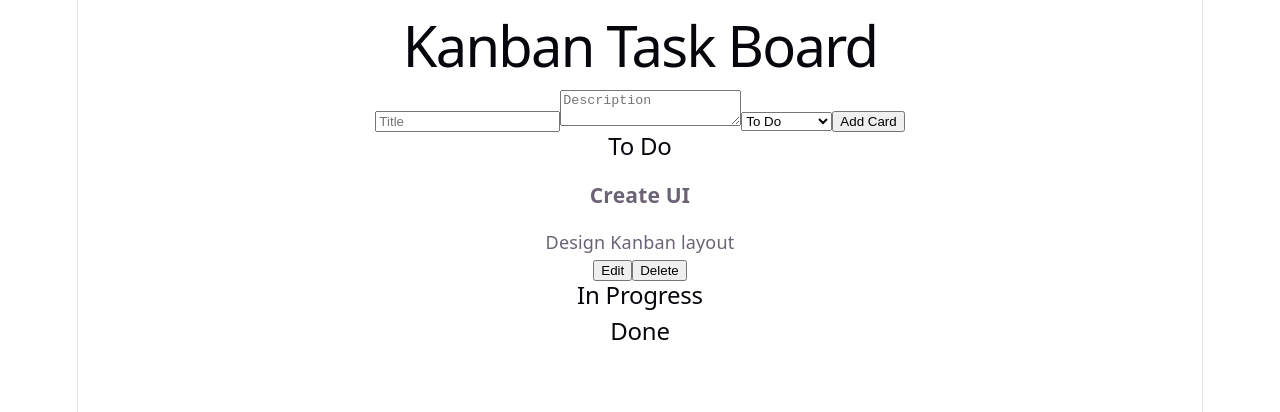
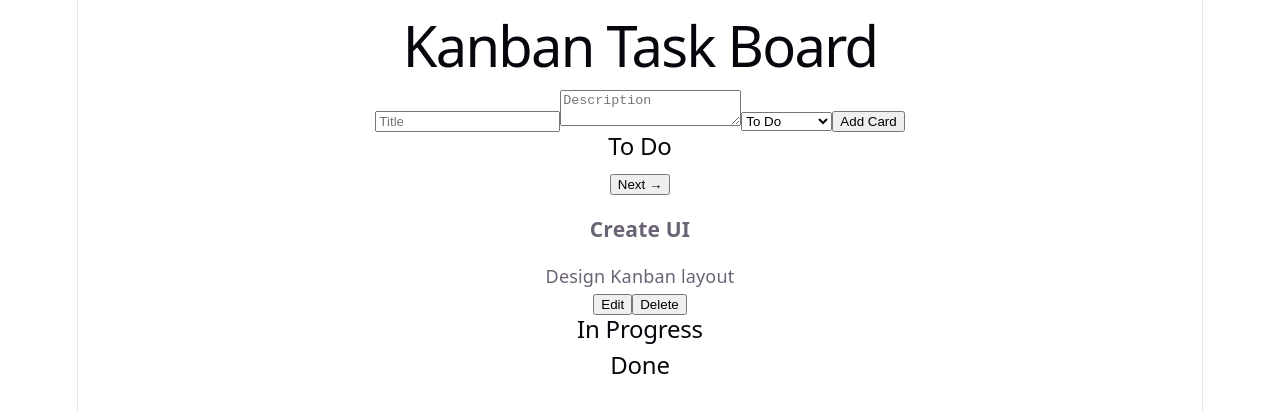
Before and after one commit to JebinDanielR/Kanban-Board, a React (Vite) app in the folder capstone-react/: page / in a window 1280 px wide. Shown: the top 412 px of the page. Built offline with nearby package versions, Linux system fonts and the light colour scheme.

Commit message:
Implemented next and previous buttons for movement of cards across columns

```diff
--- a/capstone-react/src/App.jsx
+++ b/capstone-react/src/App.jsx
@@ -38,6 +38,29 @@ function App() {
         tasks.filter(task => task.id !== id)
     )}
 
+    const moveTask = (id, direction) => {
+
+  const order = ["todo", "inprogress", "done"];
+
+  setTasks(prevTasks =>
+    prevTasks.map(task => {
+
+      if (task.id !== id) {
+        return task;
+      }
+
+      const current = order.indexOf(task.column);
+      const nextIndex =direction === "next"? current + 1: current - 1;
+
+      return {
+        ...task,
+        column: order[nextIndex]
+      };
+    })
+  );
+
+};
+
   return (<>
       <Header />
 
@@ -51,6 +74,7 @@ function App() {
         columns={columns}
         updateTask={updateTask}
         deleteTask={deleteTask}
+        moveTask={moveTask}
       />
     </>
   );
--- a/capstone-react/src/Components/Board.jsx
+++ b/capstone-react/src/Components/Board.jsx
@@ -1,6 +1,6 @@
 import Column from "./Column.jsx";
 
-function Board({tasks, columns, updateTask, deleteTask}) {
+function Board({tasks, columns, updateTask, deleteTask, moveTask}) {
 
   return (
     <div className="board">
@@ -13,7 +13,8 @@ function Board({tasks, columns, updateTask, deleteTask}) {
                 task=>task.column===column.id)
             }
             updateTask={updateTask}
-            deleteTask={deleteTask}/>
+            deleteTask={deleteTask}
+            moveTask={moveTask} />
       ))}
 
     </div>
--- a/capstone-react/src/Components/Card.jsx
+++ b/capstone-react/src/Components/Card.jsx
@@ -1,6 +1,6 @@
 import { useState } from "react";
 
-function Card({task,updateTask,deleteTask}) {
+function Card({task,updateTask,deleteTask,moveTask}) {
 
   const [isEditing, setIsEditing] = useState(false);
   const [title, setTitle] = useState(task.title);
@@ -22,9 +22,13 @@ function Card({task,updateTask,deleteTask}) {
 
   return (
     <div className="card">
+      {!isEditing && (<>
+        {task.column !== "todo" && (<button onClick={() => moveTask(task.id, "previous")}>← Previous</button>)}
+        {task.column !== "done" && (<button onClick={() => moveTask(task.id, "next")}>Next →</button>)}
+      </>
+      )}
 
-      {
-  isEditing ? (<>
+      {isEditing ? (<>
           <input
             type="text"
             value={title}
@@ -39,19 +43,15 @@ function Card({task,updateTask,deleteTask}) {
           <button onClick={handleSave}>Save</button>
           <button onClick={handleCancel}>Cancel</button>
         </>
-
         ) : (
-
         <>
           <h3>{task.title}</h3>
-
           <p>{task.description}</p>
 
           <button onClick={() => setIsEditing(true)}>Edit</button>
 
           <button onClick={() => deleteTask(task.id)}>Delete</button>
         </>
-
         )
       }
 
--- a/capstone-react/src/Components/Column.jsx
+++ b/capstone-react/src/Components/Column.jsx
@@ -1,6 +1,6 @@
 import Card from "./Card.jsx";
 
-function Column({column,tasks,updateTask,deleteTask}) {
+function Column({column,tasks,updateTask,deleteTask, moveTask}) {
 
   return (
     <div className="column">
@@ -14,6 +14,7 @@ function Column({column,tasks,updateTask,deleteTask}) {
                 task={task}
                 updateTask={updateTask}
                 deleteTask={deleteTask}
+                moveTask={moveTask}
             />
         ))
       }
```
Lines whose indentation alone changed are shown as unchanged.
